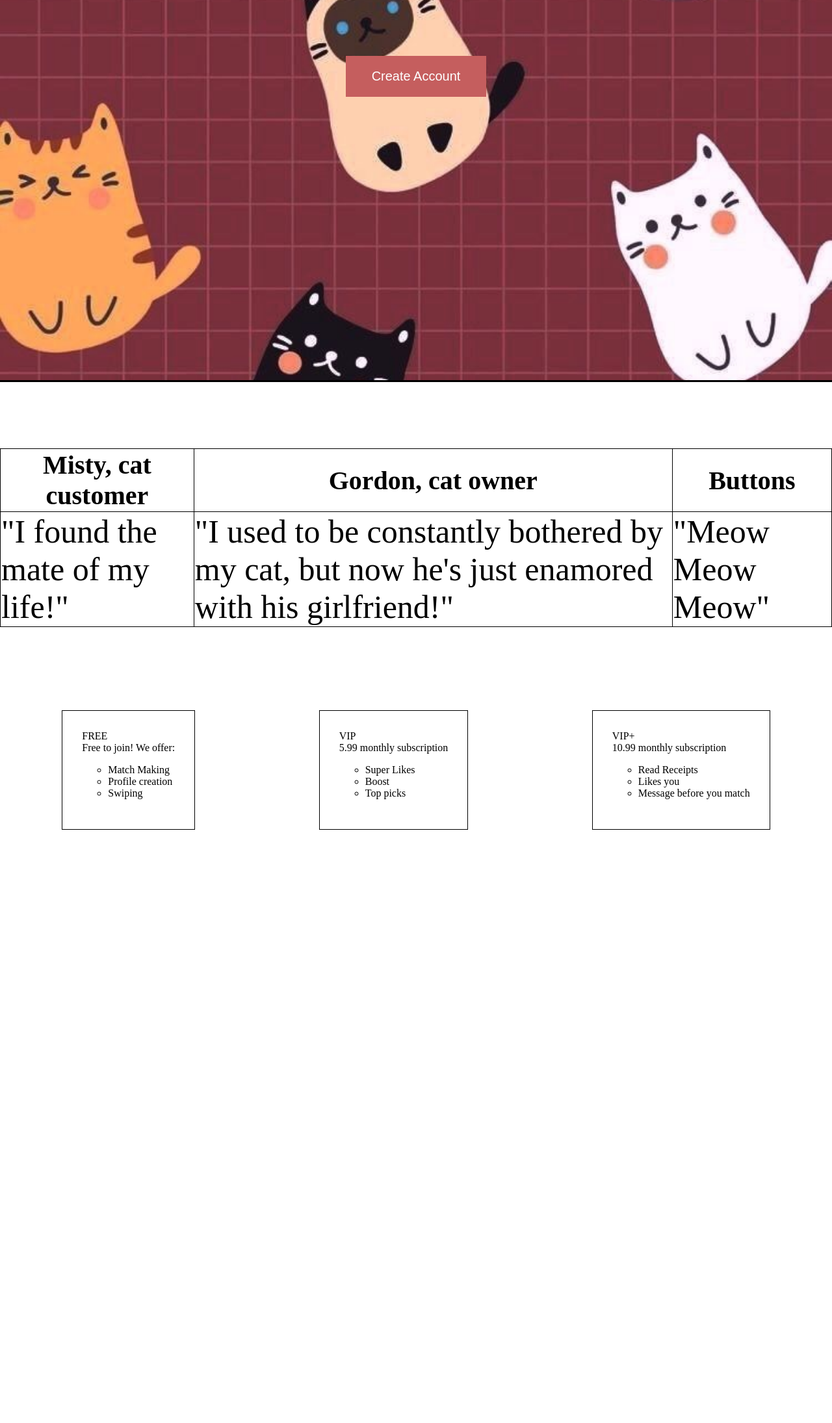
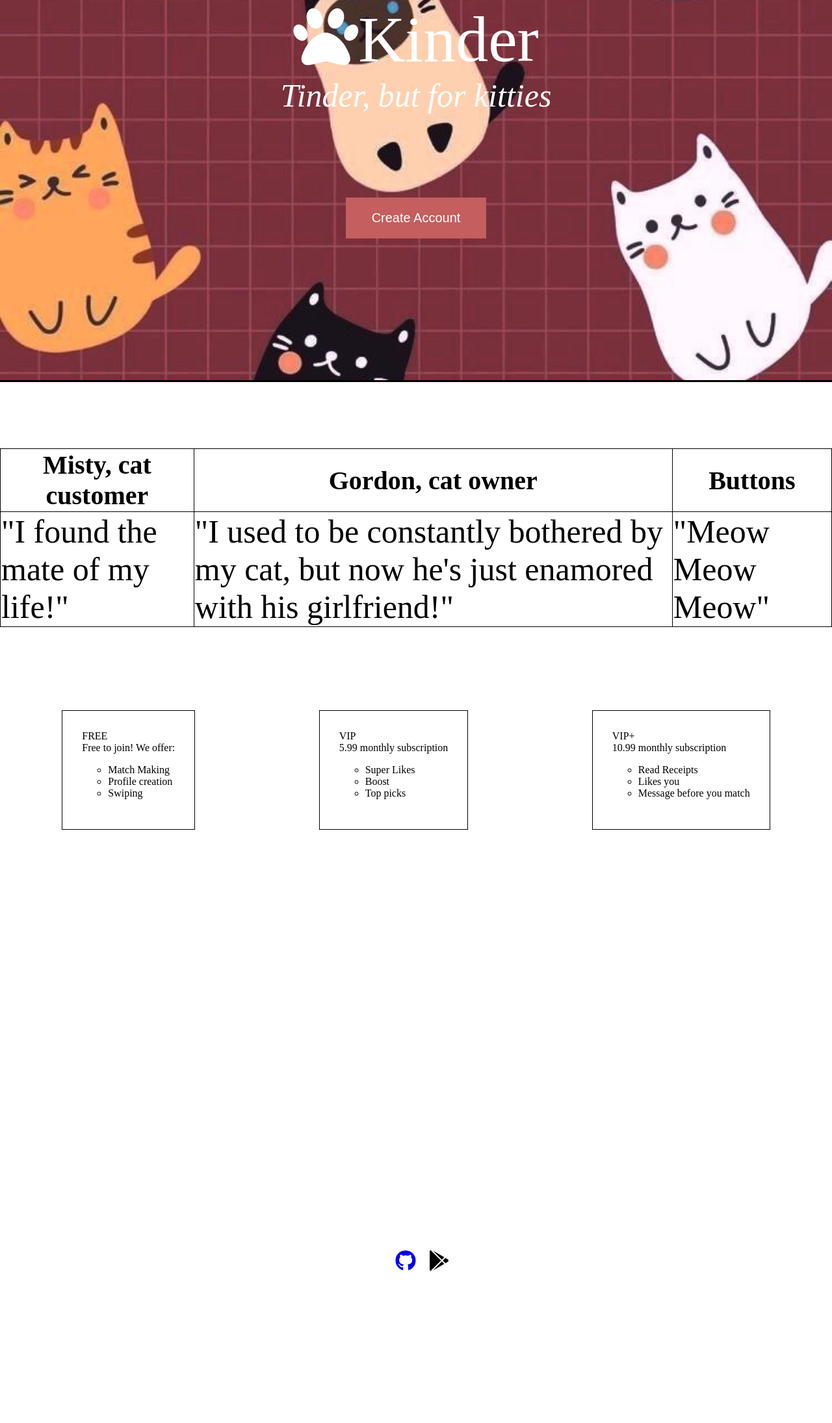
Before and after one commit to 22-03-14RevatureSalesforceTraining/Alchemy, a plain HTML site: page Project0/project0.html in a window 1280 px wide. Shown: the part 215-2405 px from the top of the page at 65% size. Before the commit the page ends 1905 px from the top, so only its background shows below. Drawn offline with Linux system fonts and the light colour scheme.

Commit message:
update 2
tried to ass js file and tried to get the button to work

```diff
--- a/Project0/project0.html
+++ b/Project0/project0.html
@@ -1,7 +1,11 @@
 <html>
     <head>
         <meta name = "author" content = "Alfred Do">
+        <meta name = "file_name" content = "Project0">
+        <meta name = "created_date" content = "3/17/22">
+        <meta name = "last_updated" content = "3/21/22">
         <link rel="stylesheet" href="stylesheet\project0.css">
+        <link rel="script" href="javascript\project0.js">
         <script src="https://kit.fontawesome.com/5797d144b6.js" crossorigin="anonymous"></script>
 
     </head>
@@ -11,7 +15,7 @@
 
                 <span class = "title-lettering"><i class="fa-solid fa-paw"></i>Kinder</span>
                 <span class = "subtitle"><i>Tinder, but for kitties</i></span>
-                <button type = "button" class = "button">Create Account</button>
+                <button type = "button" class = "btn">Create Account</button>
             </div>
         </div>
 
@@ -62,5 +66,12 @@
 
 
         </section>
+        <section id = "footer">
+            <div class = "footer-icons">
+                <a href="https://github.com/Alfreddosawce"><i class="fa-brands fa-github fa-2xl ficon"></i></a>
+
+                <i class="fa-brands fa-google-play fa-2xl"></i>
+            </div>
+        </section>
     </body>
 </html>
--- a/Project0/stylesheet/project0.css
+++ b/Project0/stylesheet/project0.css
@@ -22,7 +22,7 @@ body{
 .title-container{
     min-width: 100%;
     min-height: 800px;
-    min-height: 10px;
+
     display: flex;
     flex-direction: column;
 
@@ -45,7 +45,7 @@ body{
     min-height: 1000px;
 }
 
-.button{
+.btn{
     background-color: rgb(197, 94, 94);
     padding: 20px 40px;
     margin: 10% 0 0 0;
@@ -68,6 +68,19 @@ body{
     padding: 30px;
     margin: 5%;
 
+}
+
+.footer-icons{
+    min-height: 500px;
+    min-width: 100%;
+    display: flex;
+    justify-content: center;
+    align-items: center;
+    flex-direction: row;
+
+}
+.ficon{
+    margin: 20px;
 }
 
 table, td, th{
```
Also changed, not shown: Project0/javascript/project0.js (added, +15 -0 lines).
